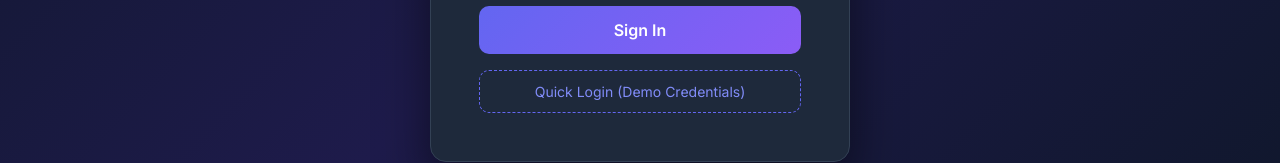
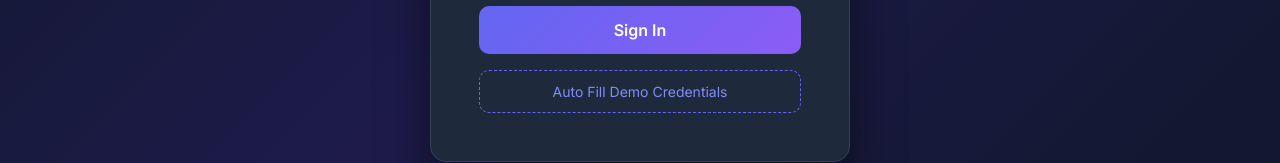
Before and after one commit to eakarsu/AIEmployeeSentimentAnalyzer, a React (Vite) app in the folder frontend/: page / in a window 1280 px wide. Shown: the part 513-676 px from the top of the page. Built offline with nearby package versions, Linux system fonts and the light colour scheme; no server answers.

Commit message:
Commit pending workspace changes

```diff
--- a/frontend/src/pages/Login.jsx
+++ b/frontend/src/pages/Login.jsx
@@ -49,7 +49,7 @@ export default function Login({ onLogin }) {
           </button>
         </form>
         <button className="btn-autofill" onClick={autoFill}>
-          Quick Login (Demo Credentials)
+          Auto Fill Demo Credentials
         </button>
       </div>
     </div>
```
